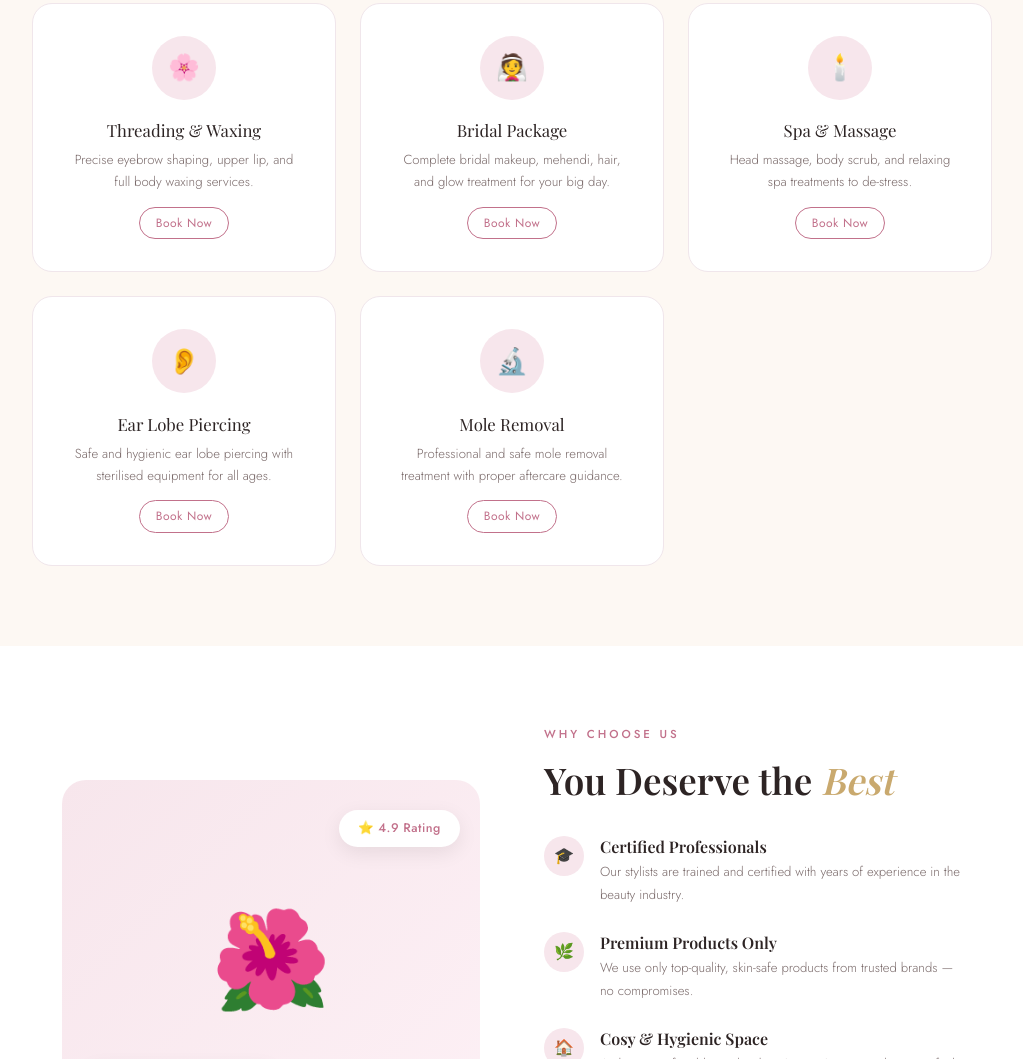
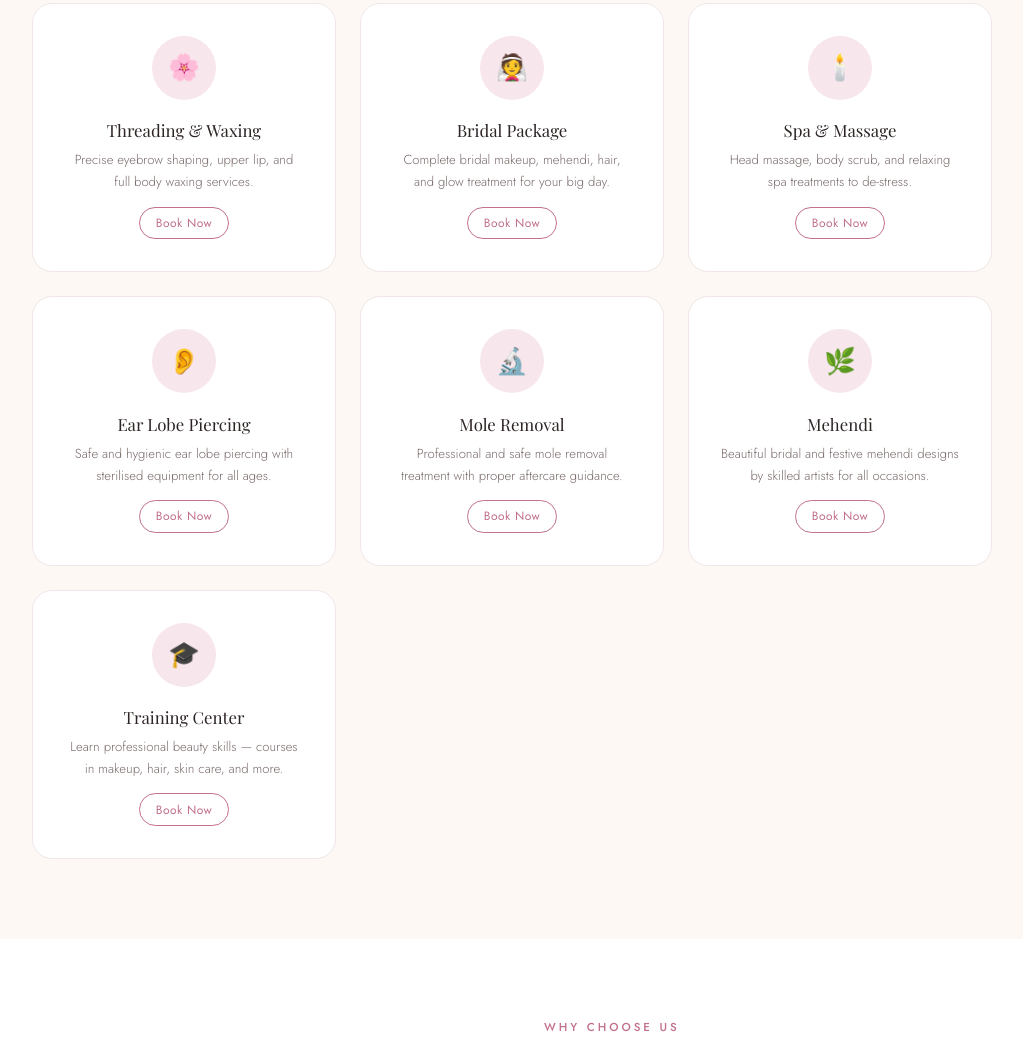
Before and after one commit to Jairajthakur/Client_1, a website: page index.html in a window 1280 px wide. Shown: the part 1328-2387 px from the top of the page, without its empty margins (128-1151 px from the left). Drawn offline with nearby package versions, Linux system fonts and the light colour scheme; a web font is replaced by a local one.

Commit message:
Update index.html

```diff
--- a/index.html
+++ b/index.html
@@ -269,7 +269,7 @@
 
 <!-- MARQUEE -->
 <div class="marquee-bar">
-  <span class="marquee-inner">✦ Hair Care &nbsp;&nbsp;&nbsp; ✦ Facials &nbsp;&nbsp;&nbsp; ✦ Manicure &amp; Pedicure &nbsp;&nbsp;&nbsp; ✦ Waxing &nbsp;&nbsp;&nbsp; ✦ Bridal Packages &nbsp;&nbsp;&nbsp; ✦ Skin Treatments &nbsp;&nbsp;&nbsp; ✦ Eyebrow Threading &nbsp;&nbsp;&nbsp; ✦ Mehendi &nbsp;&nbsp;&nbsp; ✦ Degloor's Favourite Parlor &nbsp;&nbsp;&nbsp; ✦ Nanded District &nbsp;&nbsp;&nbsp; ✦ Hair Care &nbsp;&nbsp;&nbsp; ✦ Facials &nbsp;&nbsp;&nbsp;</span>
+  <span class="marquee-inner">✦ Hair Care &nbsp;&nbsp;&nbsp; ✦ Facials &nbsp;&nbsp;&nbsp; ✦ Manicure &amp; Pedicure &nbsp;&nbsp;&nbsp; ✦ Waxing &nbsp;&nbsp;&nbsp; ✦ Bridal Packages &nbsp;&nbsp;&nbsp; ✦ Skin Treatments &nbsp;&nbsp;&nbsp; ✦ Eyebrow Threading &nbsp;&nbsp;&nbsp; ✦ Mehendi &nbsp;&nbsp;&nbsp; ✦ Training Center &nbsp;&nbsp;&nbsp; ✦ Degloor's Favourite Parlor &nbsp;&nbsp;&nbsp; ✦ Nanded District &nbsp;&nbsp;&nbsp; ✦ Hair Care &nbsp;&nbsp;&nbsp; ✦ Facials &nbsp;&nbsp;&nbsp;</span>
 </div>
 
 <!-- SERVICES -->
@@ -325,6 +325,18 @@
       <div class="service-icon">🔬</div>
       <div class="service-name">Mole Removal</div>
       <div class="service-desc">Professional and safe mole removal treatment with proper aftercare guidance.</div>
+      <button class="service-book-btn">Book Now</button>
+    </div>
+    <div class="service-card" onclick="openModal('Mehendi')">
+      <div class="service-icon">🌿</div>
+      <div class="service-name">Mehendi</div>
+      <div class="service-desc">Beautiful bridal and festive mehendi designs by skilled artists for all occasions.</div>
+      <button class="service-book-btn">Book Now</button>
+    </div>
+    <div class="service-card" onclick="openModal('Training Center')">
+      <div class="service-icon">🎓</div>
+      <div class="service-name">Training Center</div>
+      <div class="service-desc">Learn professional beauty skills — courses in makeup, hair, skin care, and more.</div>
       <button class="service-book-btn">Book Now</button>
     </div>
   </div>
@@ -451,6 +463,8 @@
             <option>Spa &amp; Massage</option>
             <option>Ear Lobe Piercing</option>
             <option>Mole Removal</option>
+            <option>Mehendi</option>
+            <option>Training Center</option>
           </select>
         </div>
         <div class="form-group">
@@ -522,6 +536,8 @@
           <option>Spa &amp; Massage</option>
           <option>Ear Lobe Piercing</option>
           <option>Mole Removal</option>
+          <option>Mehendi</option>
+          <option>Training Center</option>
         </select>
       </div>
       <div class="form-group">
@@ -561,7 +577,7 @@
   })
 
   // ===== MODAL =====
-  const services = ['Hair Styling','Facial & Skin','Manicure & Pedicure','Bridal Package','Threading & Waxing','Spa & Massage','Ear Lobe Piercing','Mole Removal']
+  const services = ['Hair Styling','Facial & Skin','Manicure & Pedicure','Bridal Package','Threading & Waxing','Spa & Massage','Ear Lobe Piercing','Mole Removal','Mehendi','Training Center']
   function openModal(service){
     const overlay = document.getElementById('modalOverlay')
     overlay.classList.add('open')
```
